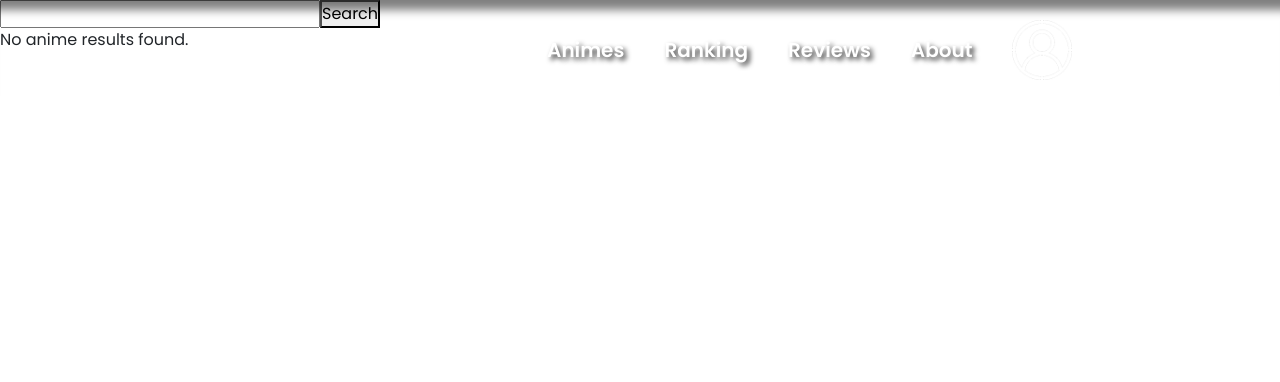
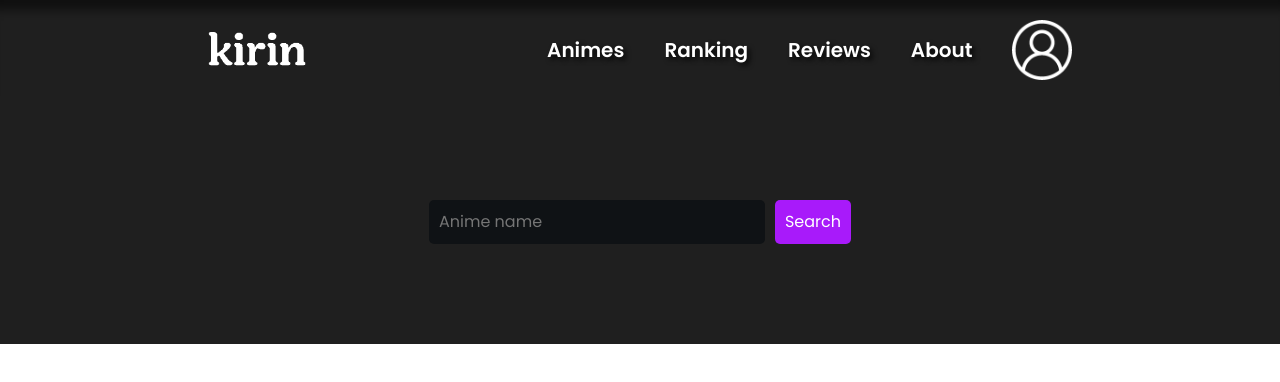
Before and after one commit to akyua/kirin-app, a Vue app in the folder frontend/: page /anime-list in a window 1280 px wide. Shown: the top 382 px of the page. Built offline with nearby package versions, Linux system fonts and the light colour scheme.

Commit message:
created anime-list and some components adjusts

```diff
--- a/frontend/src/components/Carousel.vue
+++ b/frontend/src/components/Carousel.vue
@@ -19,8 +19,8 @@
                         </div>
                         <div class="buttons-info">
                             <button class="button-watch">
-                                <img src="../assets/play.png" alt="play-icon">
-                                <p>Watch Now</p>
+                                <img src="../assets/site.png" alt="play-icon">
+                                <p>Page site</p>
                             </button>
                             <button class="button-add">
                                 <img src="../assets/add.png" alt="add-icon">
@@ -44,8 +44,8 @@
                         </div>
                         <div class="buttons-info">
                             <button class="button-watch">
-                                <img src="../assets/play.png" alt="play-icon">
-                                <p>Watch Now</p>
+                                <img src="../assets/site.png" alt="play-icon">
+                                <p>Page site</p>
                             </button>
                             <button class="button-add">
                                 <img src="../assets/add.png" alt="add-icon">
@@ -69,8 +69,8 @@
                         </div>
                         <div class="buttons-info">
                             <button class="button-watch">
-                                <img src="../assets/play.png" alt="play-icon">
-                                <p>Watch Now</p>
+                                <img src="../assets/site.png" alt="play-icon">
+                                <p>Page site</p>
                             </button>
                             <button class="button-add">
                                 <img src="../assets/add.png" alt="add-icon">
--- a/frontend/src/components/Footer.vue
+++ b/frontend/src/components/Footer.vue
@@ -15,7 +15,7 @@ export default{
 <style lang="scss" scoped>
 footer{
     width: 100%;
-    background-color: rgb(32, 32, 32);
+    background-color: rgb(16 16 16);
     padding: 20px 0;
     .footer-container{
         display: flex;
--- a/frontend/src/components/LandingComponent.vue
+++ b/frontend/src/components/LandingComponent.vue
@@ -3,7 +3,7 @@
         <div class="landing-container">
             <div class="landing-header">
                 <h2>{{ title }}</h2>
-                <a href="season">View All</a>
+                <a href="anime-list">View All</a>
             </div>
             <div class="landing-cards">
                 <Card v-for="(item, index) in items" :key="index" :animeTitle="item.animeTitle" :imageUrl="item.imageUrl"/>
--- a/frontend/src/views/AnimeList.vue
+++ b/frontend/src/views/AnimeList.vue
@@ -1,25 +1,26 @@
 <template>
   <Header />
-    <input type="text" v-model="animeTitle" />
+  <main>
+  <div class="container">
+    <input type="text" v-model="animeTitle" @input="searchOnInputChange" placeholder="Anime name"/>
     <button @click="searchAnimes">Search</button>
-
-    <ul v-if="searchResults.length > 0">
-      <li v-for="anime in searchResults" :key="anime.mal_id">
-        {{ anime.title }}
-        <img :src="anime.images.jpg.image_url" alt="Anime Image">
-      </li>
-    </ul>
-
-    <p v-else>No anime results found.</p>
-  </template>
+  </div>
+  <div class="card-container">
+    <Card v-for="anime in searchResults" :key="anime.mal_id" :animeTitle="anime.title" :imageUrl="anime.images.jpg.image_url">
+    {{ anime.title }}
+  </Card>
+  </div>
+  </main>
+</template>
 
 <script>
 import Header from '@/components/Header.vue';
+import Card from '@/components/landing/CardComponent.vue'
 import AnimeService from '@backend/api/services/animeService';
 
   export default {
   name: 'AnimeSearch',
-  components: { Header },
+  components: { Header, Card },
 
   data() {
     return {
@@ -29,6 +30,11 @@ import AnimeService from '@backend/api/services/animeService';
   },
 
   methods: {
+    async searchOnInputChange() {
+      setTimeout(() => {
+        this.searchAnimes();
+      }, 500);
+    },
     async searchAnimes() {
       const animeService = new AnimeService(); // Instantiate the AnimeService class with the correct constructor
       try {
@@ -48,6 +54,50 @@ import AnimeService from '@backend/api/services/animeService';
 };
 </script>
 
-  <style>
-  /* Adicione estilos conforme necessário */
-  </style>
+<style lang="scss" scoped>
+  main{
+    display: flex;
+    flex-direction: column;
+    justify-content: center;
+    align-items: center;
+    background-color: rgb(31, 31, 31);
+    .container{
+      margin: 200px 0 0 0;
+      display: flex;
+      justify-content: center;
+      gap: 10px;
+      input{
+        border-radius:  5px;
+        background-color: rgb(15, 18, 21);
+        color: white;
+        border: none;
+        font-size: 16px;
+        padding: 10px;
+        &:focus{
+          outline: 0;
+        }
+      }
+      button{
+        border-radius: 5px;
+        background-color: rgb(168, 26, 250);
+        color: white;
+        border: black;
+        padding: 10px;
+        transition: .3s ease-in-out;
+        &:hover{
+          background-color: rgb(136, 23, 201);
+        }
+      }
+    }
+    .card-container{
+      padding-top: 100px;
+      display: flex;
+      justify-content: center;
+      width: 1080px;
+      gap: 20px;
+      flex-wrap: wrap;
+      margin: 0 auto;
+    }
+  }
+
+</style>
--- a/frontend/src/views/Home.vue
+++ b/frontend/src/views/Home.vue
@@ -65,7 +65,7 @@ export default {
 
 .landings{
   padding: 60px 0;
-  background-color: rgb(59, 59, 59);
+  background-color: rgb(31, 31, 31);
   display: flex;
   justify-content: center;
   flex-direction: column;
```
Also changed, not shown: frontend/src/assets/site.png (added).
